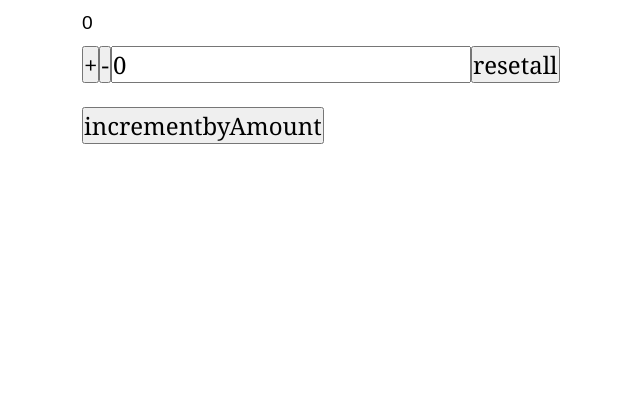
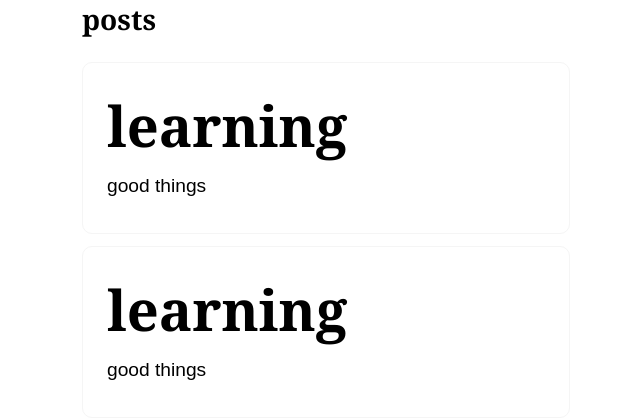
Before and after one commit to juliisstudy/ReduxProjectPost, a React (Create React App) app: page / in a window 1280 px wide. Shown: the top 418 px of the page, without its empty margins (308-948 px from the left). Built offline with nearby package versions, Linux system fonts and the light colour scheme.

Commit message:
post list

```diff
--- a/src/App.js
+++ b/src/App.js
@@ -1,8 +1,11 @@
 import Counter from "./features/counter/Counter";
+import PostsList from "./features/posts/PostsList"
+
 function App() {
   return (
     <main className="App">
-      <Counter/>
+      {/*<Counter/>*/}
+      <PostsList/>
     </main>
   );
 }
--- a/src/app/store.js
+++ b/src/app/store.js
@@ -1,8 +1,10 @@
 import {configureStore} from "@reduxjs/toolkit";
-import counterReducer from "../features/counter/counterSlice"
+//import counterReducer from "../features/counter/counterSlice"
+import postsReducer from "../features/posts/postsSlice"
 
 export const store = configureStore({
     reducer:{
-        counter:counterReducer,
+        //counter:counterReducer,
+        posts:postsReducer
     }
 })
--- /dev/null
+++ b/src/features/posts/PostsList.js
@@ -0,0 +1,19 @@
+import { useSelector } from "react-redux"
+import { selectAllPosts } from "./postsSlice";
+
+const PostsList = ()=>{
+    const posts = useSelector(selectAllPosts);
+    const renderPosts = posts.map((post)=>(
+        <article key ={post.id}>
+            <h1>{post.title}</h1>
+            <p>{post.content.substring(0,100)}</p>
+        </article>
+    ))
+    return (
+        <>
+        <h3>posts</h3>
+        <section>{renderPosts}</section>
+        </>
+    )
+}
+export default PostsList
--- /dev/null
+++ b/src/features/posts/postsSlice.js
@@ -0,0 +1,15 @@
+import {createSlice} from "@reduxjs/toolkit";
+const initialState =[
+    {id:'1',title:'learning',content:'good things'},
+    {id:'2',title:'learning',content:'good things'},
+]
+const postsSlice = createSlice({
+    name: "posts",
+    initialState,
+    reducers:{
+
+    }
+})
+
+export const selectAllPosts=(state)=>state.posts;
+export default postsSlice.reducer
```
